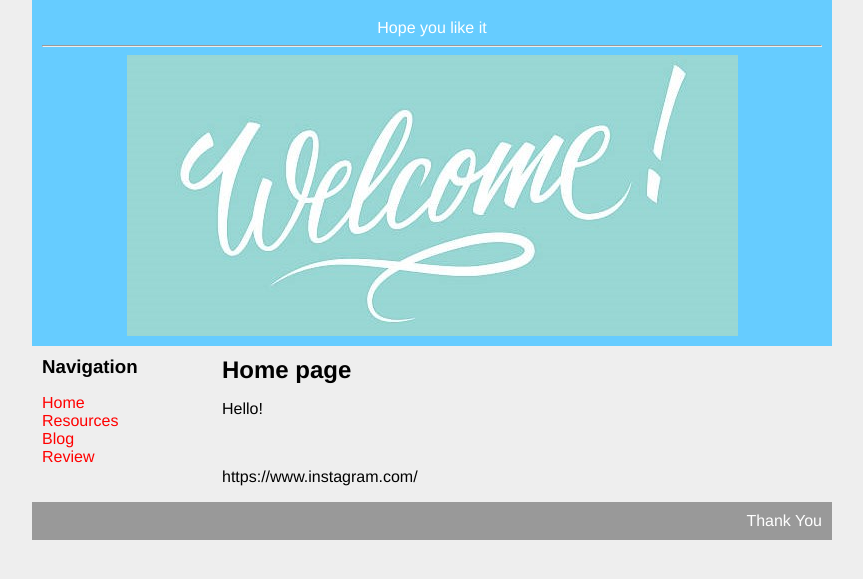
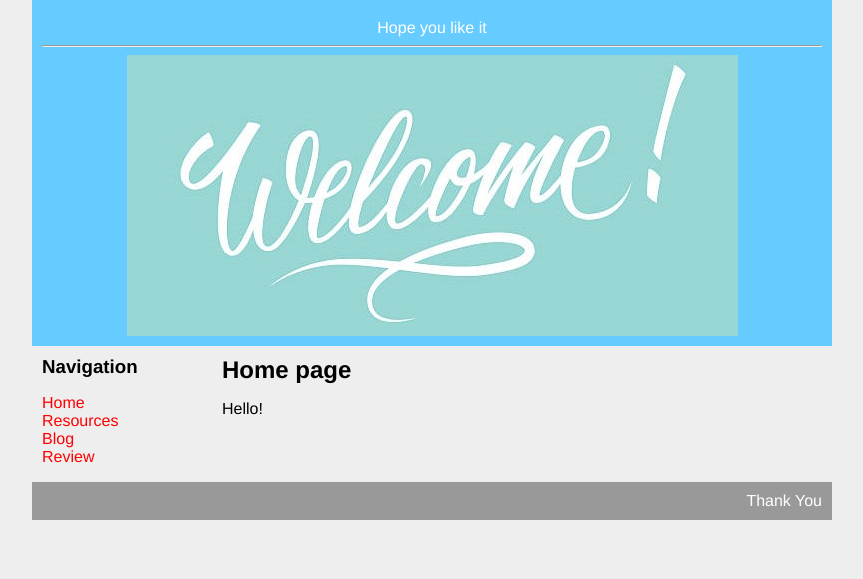
Before and after one commit to EAGamers/EAJayvien.github.io, a plain HTML site: page Social Medias.html in a window 1280 px wide. Shown: the part 97-676 px from the top of the page, without its empty margins (208-1071 px from the left). Drawn offline with Linux system fonts and the light colour scheme.

Commit message:
Update Social Medias.html

```diff
--- a/Social Medias.html
+++ b/Social Medias.html
@@ -33,7 +33,7 @@
                         <h2>Home page</h2>
                      <p>Hello! </p>
                      <br>
-                     <p>https://www.instagram.com/</p>
+                     <p></p>
                </div>
 
                </div>
```
